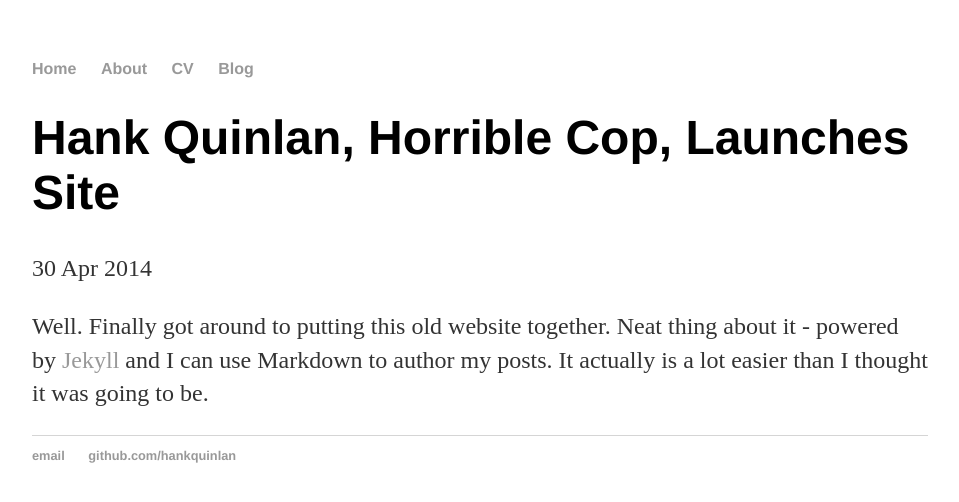
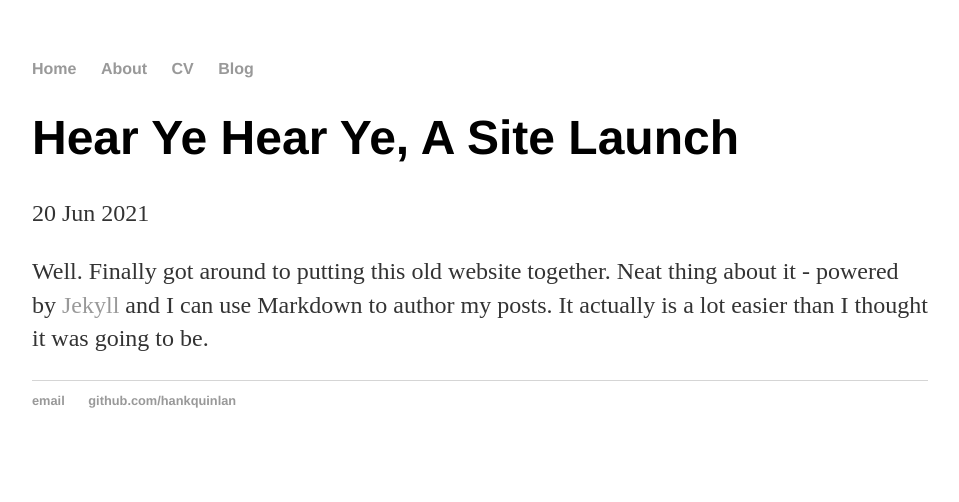
Before and after one commit to delwynnlee/delwynnlee.github.io, a Jekyll site: the page built from _posts/2014-04-30-hank-quinlan-site-launched.md, in a window 1280 px wide. Shown: the top 502 px of the page, without its empty margins (160-1119 px from the left). Built offline with Jekyll 4.4.1, drawn with Linux system fonts in a browser that asks for light colours.

Commit message:
Update 2014-04-30-hank-quinlan-site-launched.md

```diff
--- a/_posts/2014-04-30-hank-quinlan-site-launched.md
+++ b/_posts/2014-04-30-hank-quinlan-site-launched.md
@@ -1,7 +1,7 @@
 ---
 layout: post
-title: "Hank Quinlan, Horrible Cop, Launches Site"
-date: 2014-04-30
+title: "Hear Ye Hear Ye, A Site Launch"
+date: 2021-06-20
 ---
 
 Well. Finally got around to putting this old website together. Neat thing about it - powered by [Jekyll](http://jekyllrb.com) and I can use Markdown to author my posts. It actually is a lot easier than I thought it was going to be.
```
